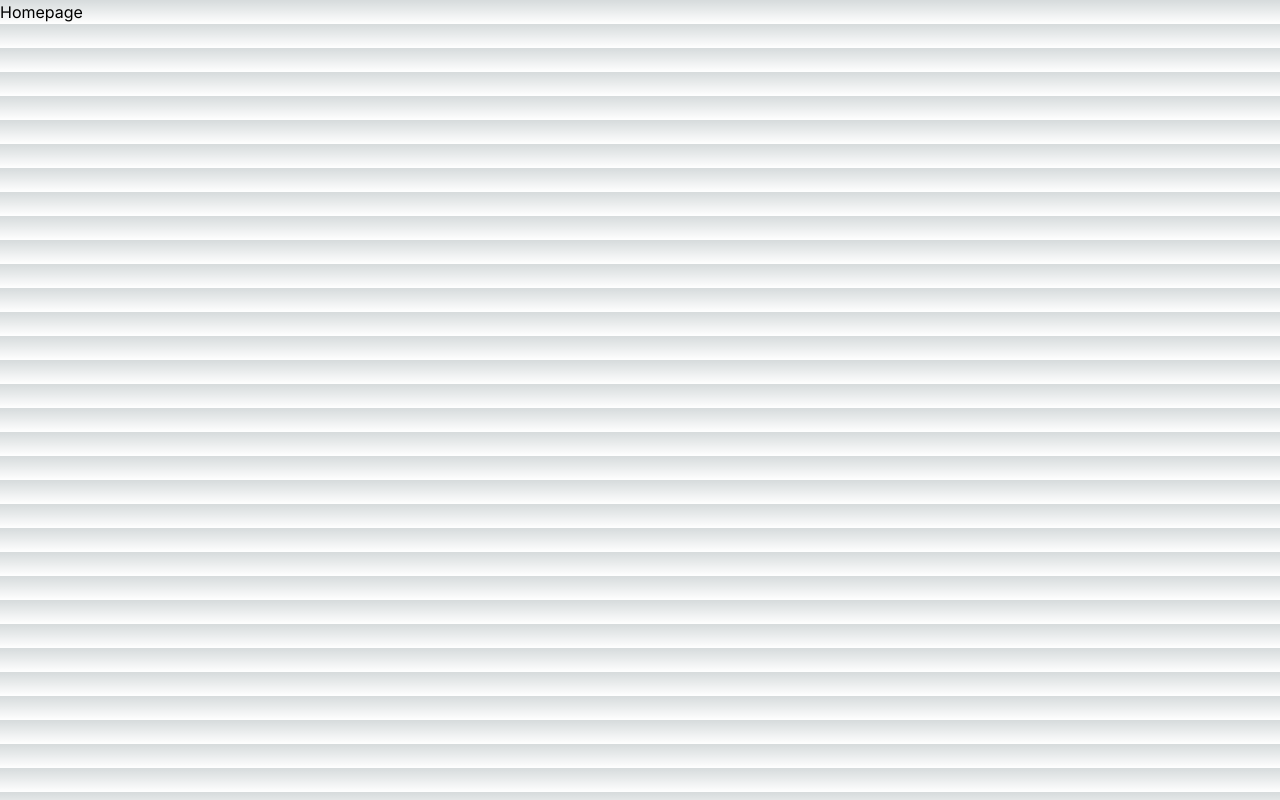
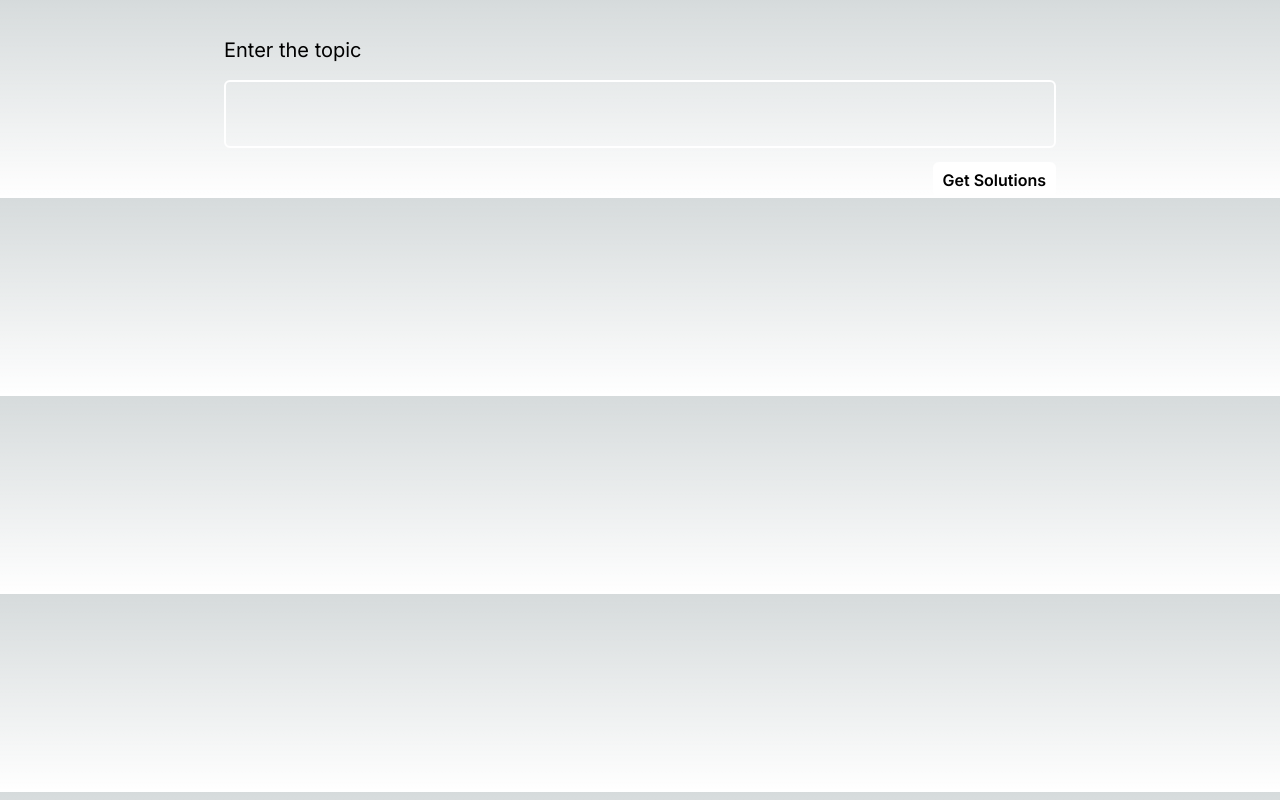
Before and after one commit to Mirthly-Inc/Doomify, a Next.js app: page /home in a window 1280 px wide. Built offline with nearby package versions, Linux system fonts and the light colour scheme.

Commit message:
Added Homepage

```diff
--- a/app/home/page.tsx
+++ b/app/home/page.tsx
@@ -1,5 +1,15 @@
 const Homepage = () => {
-  return <div>Homepage</div>;
+  return (
+    <div className="lg:w-[65%] mx-auto pt-3">
+      <div className="pt-6 text-xl pb-4">Enter the topic</div>
+      <textarea className="w-full border-2 border-white rounded-md bg-transparent outline-none p-2 resize-none"></textarea>
+      <div className="flex w-full justify-end pt-2">
+        <button className="border-2 bg-white text-black font-semibold font- border-white px-2 py-1 rounded-md">
+          Get Solutions
+        </button>
+      </div>
+    </div>
+  );
 };
 
 export default Homepage;
```
